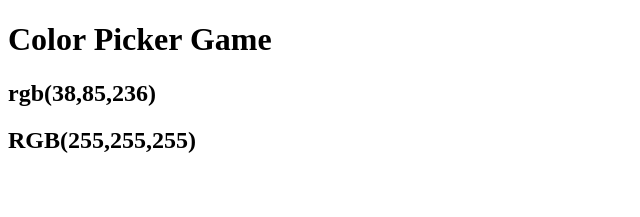
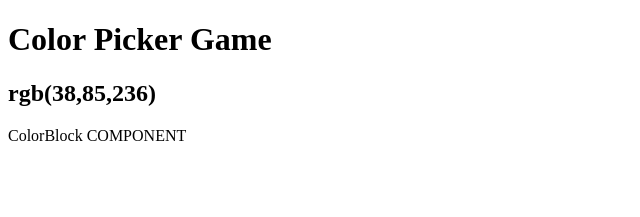
Before and after one commit to Mattwwilson34/color-picker-game, a React (Create React App) app: page / in a window 1280 px wide. Shown: the top 217 px of the page, without its empty margins (0-640 px from the left). Built offline with nearby package versions, Linux system fonts and the light colour scheme.

Commit message:
Added ColorBlock component

```diff
--- a/package.json
+++ b/package.json
@@ -23,6 +23,11 @@
       "react-app/jest"
     ]
   },
+  "jest": {
+    "collectCoverageFrom": [
+      "src/**/{!(index),}.js"
+    ]
+  },
   "browserslist": {
     "production": [
       ">0.2%",
--- a/src/App.js
+++ b/src/App.js
@@ -1,13 +1,17 @@
 import './App.css';
 import RgbDisplay from './Components/RgbDisplay';
+import ColorBlock from './Components/ColorBlock';
 import randomRGB from './Utils/randomRGB';
+import React, { useState } from 'react';
 
 function App() {
+  const [winColor, setWinColor] = useState(randomRGB());
+
   return (
     <div className='App'>
       <h1>Color Picker Game</h1>
-      <h2>{randomRGB()}</h2>
-      <RgbDisplay RGB='RGB(255,255,255)' />
+      <RgbDisplay RGB={winColor} />
+      <ColorBlock />
     </div>
   );
 }
--- /dev/null
+++ b/src/Components/ColorBlock/ColorBlock.jsx
@@ -0,0 +1,8 @@
+import './ColorBlock.css'
+import React from 'react';
+
+const ColorBlock = () => {
+  return <div>ColorBlock COMPONENT</div>;
+  };
+
+  export default ColorBlock;
--- /dev/null
+++ b/src/Components/ColorBlock/index.js
@@ -0,0 +1 @@
+export { default } from './ColorBlock'
```
Also changed, not shown: src/Components/ColorBlock/ColorBlock.css (added), 1 other file (tests, documents, lock files or other folders).
